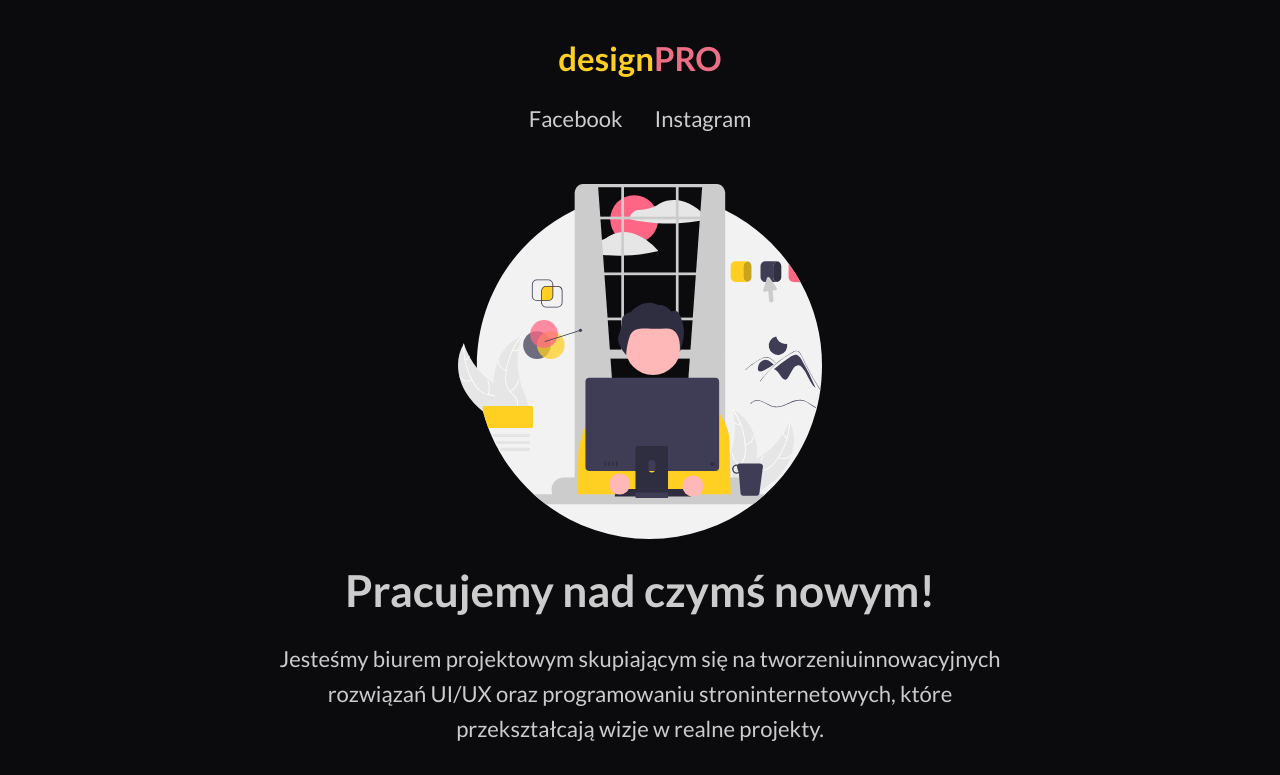
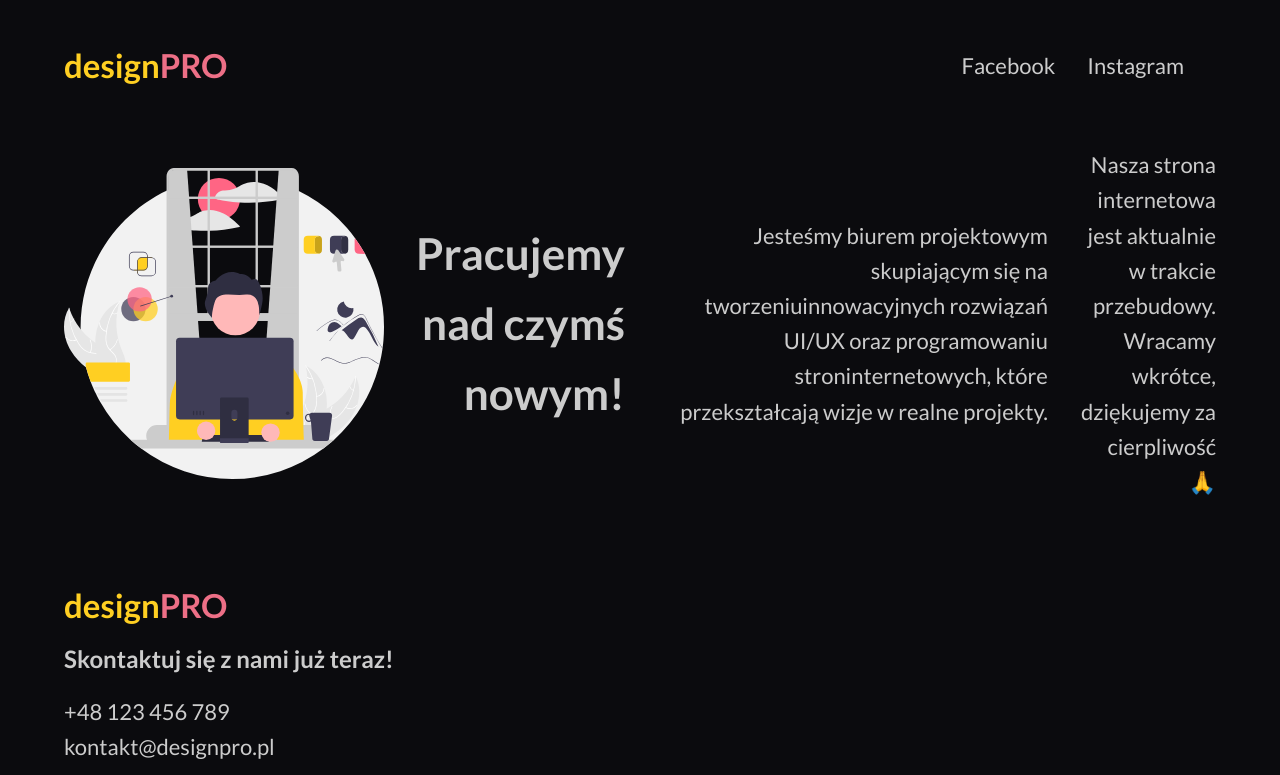
Before and after one commit to AndrzejGawera/ag-exam-main, a website: page index.html in a window 1280 px wide. Shown: the top 775 px of the page. Drawn offline with Linux system fonts and the light colour scheme.

Commit message:
ddfhgdgf

```diff
--- a/style.scss
+++ b/style.scss
@@ -5,6 +5,7 @@
 $secondary-text-color: #cfcfcfa0;
 $primary-color: #ed6f86ff;
 $secondary-color: #ffcf22ff;
+$breakpoint-small: 900px;
 
 
 * {
@@ -19,7 +20,10 @@
   color: $primary-text-color;
   font-size: 22px;
   line-height: 1.6;
-  padding: 2rem;
+  padding: 2rem 4rem;
+  max-width: 1366px;
+  margin: 0 auto;
+
 }
 
 .text_uppercase {
@@ -30,6 +34,11 @@
   display: flex;
   flex-direction: column;
   align-items: center;
+  width: 100%;
+  @media (min-width: $breakpoint-small) {
+    flex-direction: row;
+    justify-content: space-between;
+  }
 }
 
 .logo {
@@ -64,15 +73,21 @@
   flex-direction: column;
   align-items: center;
   text-align: center;
-  padding: 1rem 0;
+  padding: 2rem 0;
   &__image {
-    width: 30%;
-    max-width: 600px;
+    width: 100%;
+    max-width: 20rem;
     margin: 1rem 0;
   }
   &__text {
-    width: 60ch;
+    max-width: 60ch;
     margin: 1rem 0;
+  }
+  @media (min-width: $breakpoint-small) {
+    flex-direction: row;
+    justify-content: space-between;
+    gap: 2rem;
+    text-align: right;
   }
 }
 
@@ -83,11 +98,15 @@
   padding: 2rem 0;
   text-align: center;
   &__title {
-    font-size: 2rem;
+    font-size: 1.5rem;
     font-weight: 700;
     margin: .5rem 0 0;
   }
   &__text {
     margin: 1rem 0 0;
   }
+  @media (min-width: $breakpoint-small) {
+   align-items: flex-start;
+    text-align: left;
+  }
 }
```
Also changed, not shown: style.css, 1 other file.
